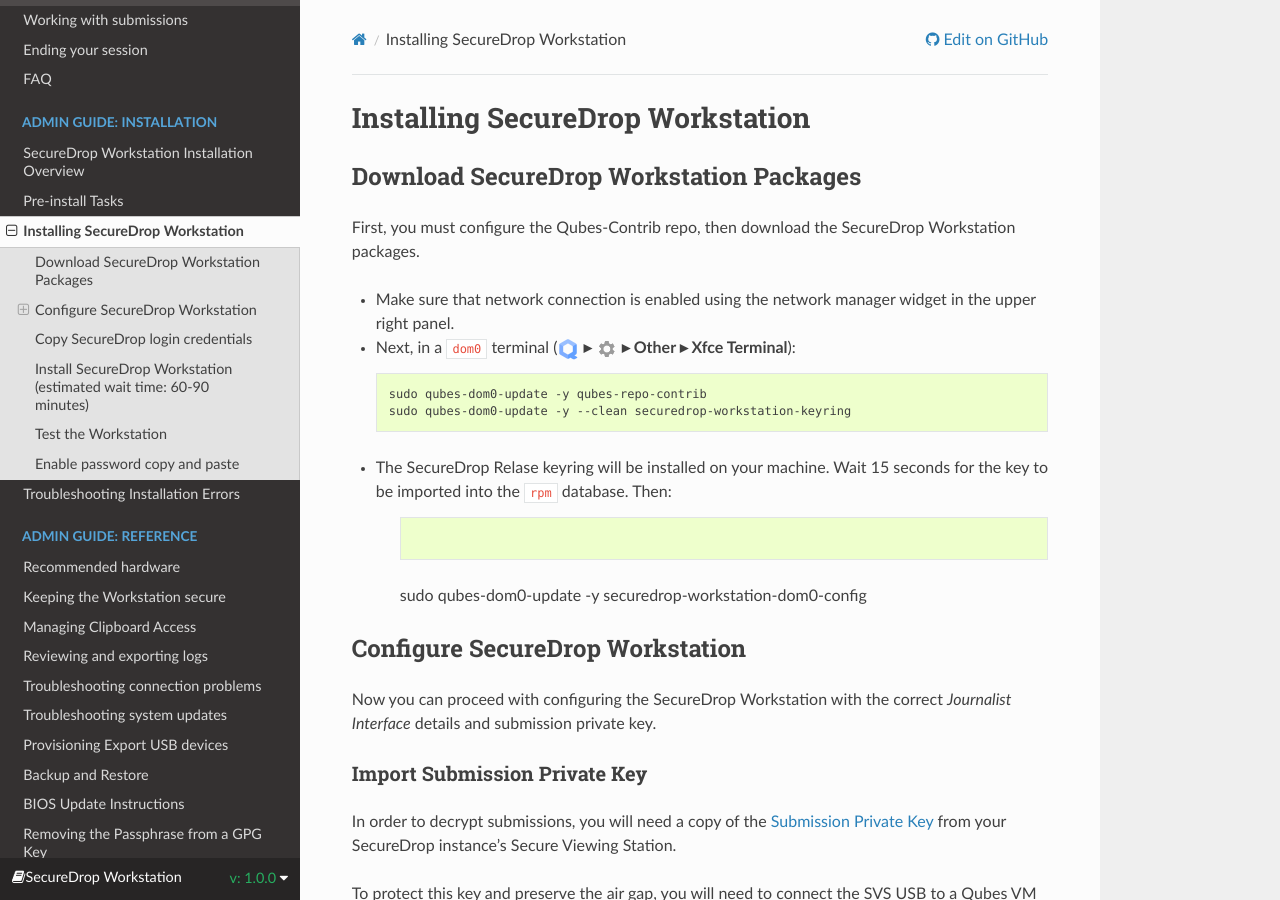
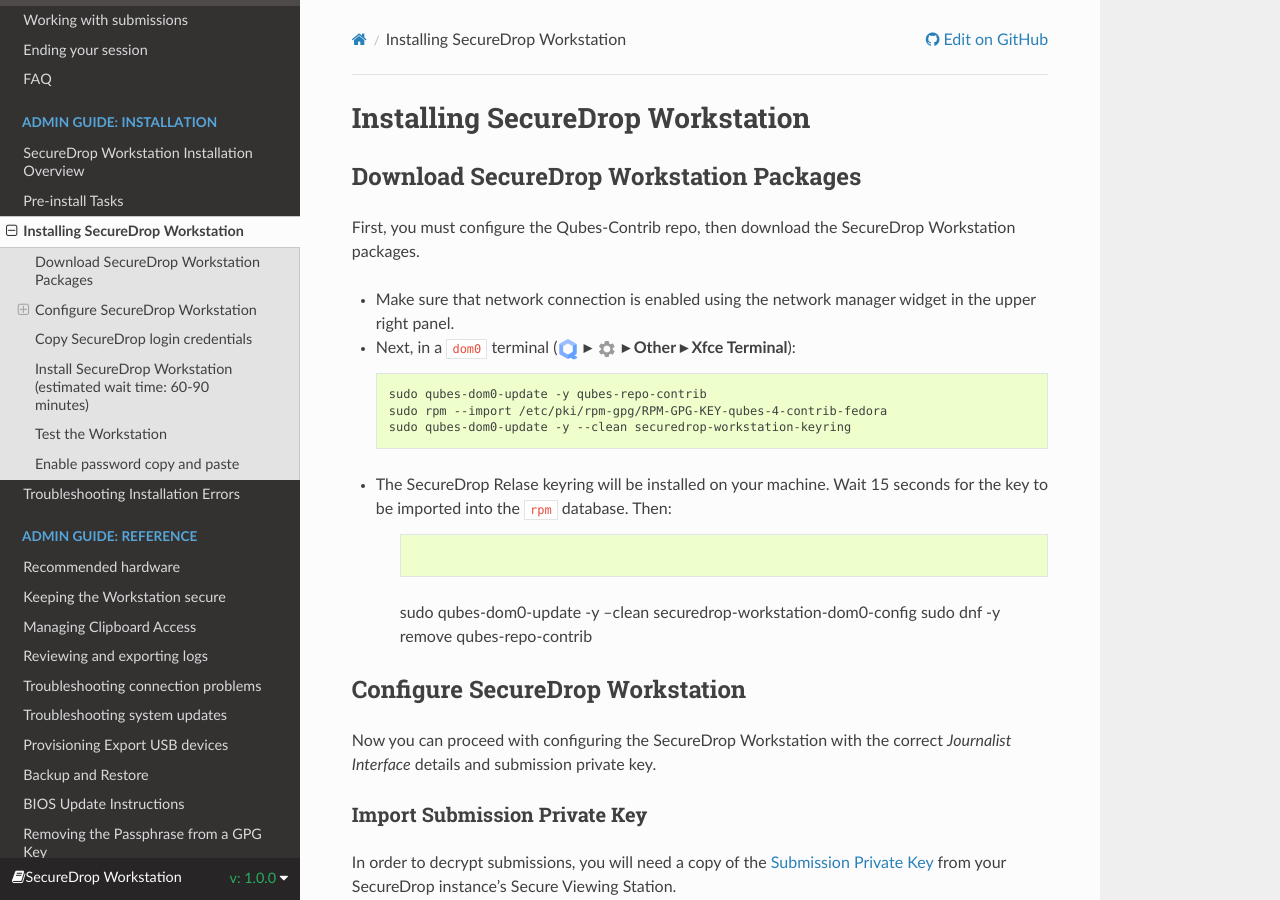
Before and after one commit to freedomofpress/securedrop-workstation-docs, a Sphinx documentation site: the page built from docs/admin/install/install.rst, in a window 1280 px wide and 900 px high. Built offline with Sphinx 7.4.7 and the Read the Docs theme 3.1.0, drawn with Linux system fonts in a browser that asks for light colours; some of the changed text lies outside the part shown.

Commit message:
Update install.rst, add manual key import, and qubes-repo-contrib removal

```diff
--- a/docs/admin/install/install.rst
+++ b/docs/admin/install/install.rst
@@ -15,13 +15,15 @@
   .. code-block:: sh
 
     sudo qubes-dom0-update -y qubes-repo-contrib
+    sudo rpm --import /etc/pki/rpm-gpg/RPM-GPG-KEY-qubes-4-contrib-fedora
     sudo qubes-dom0-update -y --clean securedrop-workstation-keyring
 
 - The SecureDrop Relase keyring will be installed on your machine. Wait 15 seconds for the key to be imported into the ``rpm`` database. Then:
 
     .. code-block:: sh
 
-    sudo qubes-dom0-update -y securedrop-workstation-dom0-config
+    sudo qubes-dom0-update -y --clean securedrop-workstation-dom0-config
+    sudo dnf -y remove qubes-repo-contrib
 
 Configure SecureDrop Workstation
 ~~~~~~~~~~~~~~~~~~~~~~~~~~~~~~~~
```
Also changed, not shown: other parts of docs/admin/install/install.rst (+1 -1 lines).
